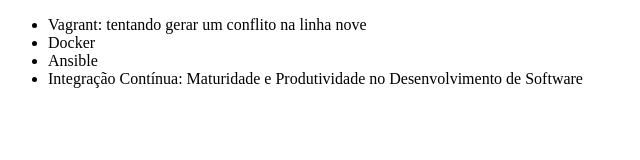
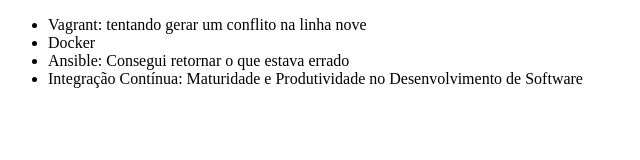
Before and after one commit to Jhonnatan97/alura-git, a plain HTML site: page index.html in a window 1280 px wide. Shown: the whole page, without its empty margins (0-640 px from the left). Drawn offline with Linux system fonts and the light colour scheme.

Commit message:
Editando o nome do curso do Ansible

```diff
--- a/index.html
+++ b/index.html
@@ -8,7 +8,7 @@
     <ul>
         <li>Vagrant: tentando gerar um conflito na linha nove</li>
         <li>Docker</li>
-        <li>Ansible</li>
+        <li>Ansible: Consegui retornar o que estava errado</li>
         <li>Integração Contínua: Maturidade e Produtividade no Desenvolvimento de Software</li>
     </ul>
 </body>
```
